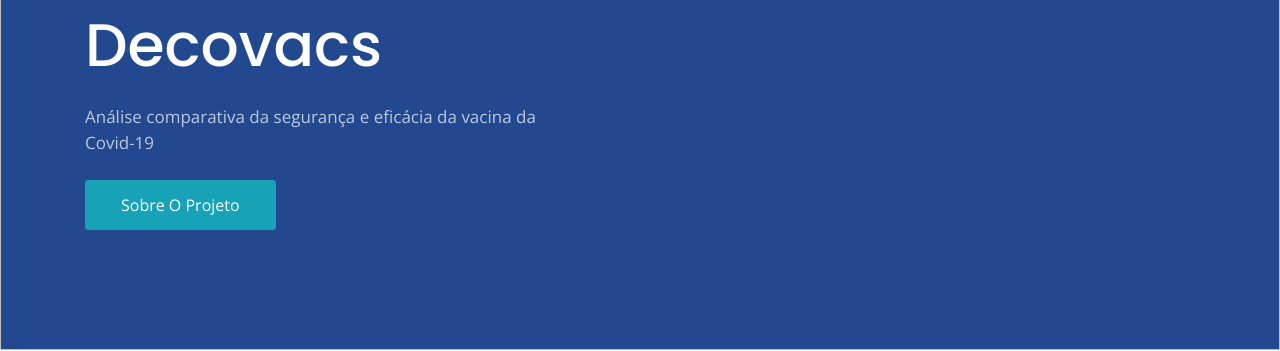
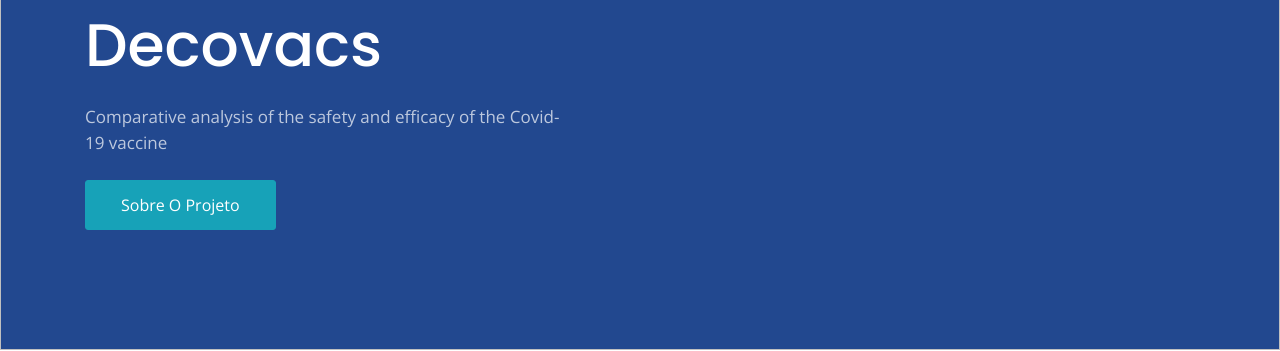
Before and after one commit to decovacs/decovacs.github.io, a Jekyll site: the page built from index.html, in a window 1280 px wide and 900 px high. Shown: the part 228-579 px from the top of the window. Built offline with Jekyll 4.4.1, drawn with Linux system fonts in a browser that asks for light colours.

Commit message:
Ajustar a descrição

```diff
--- a/_data/homepage_1.yml
+++ b/_data/homepage_1.yml
@@ -3,7 +3,7 @@ hero_area:
   background_image : ""
   subtitle: ""
   title : "Decovacs"
-  content : "Análise comparativa da segurança e eficácia da vacina da Covid-19"
+  content : "Comparative analysis of the safety and efficacy of the Covid-19 vaccine"
   image : ""
   button:
     enable : true
```
